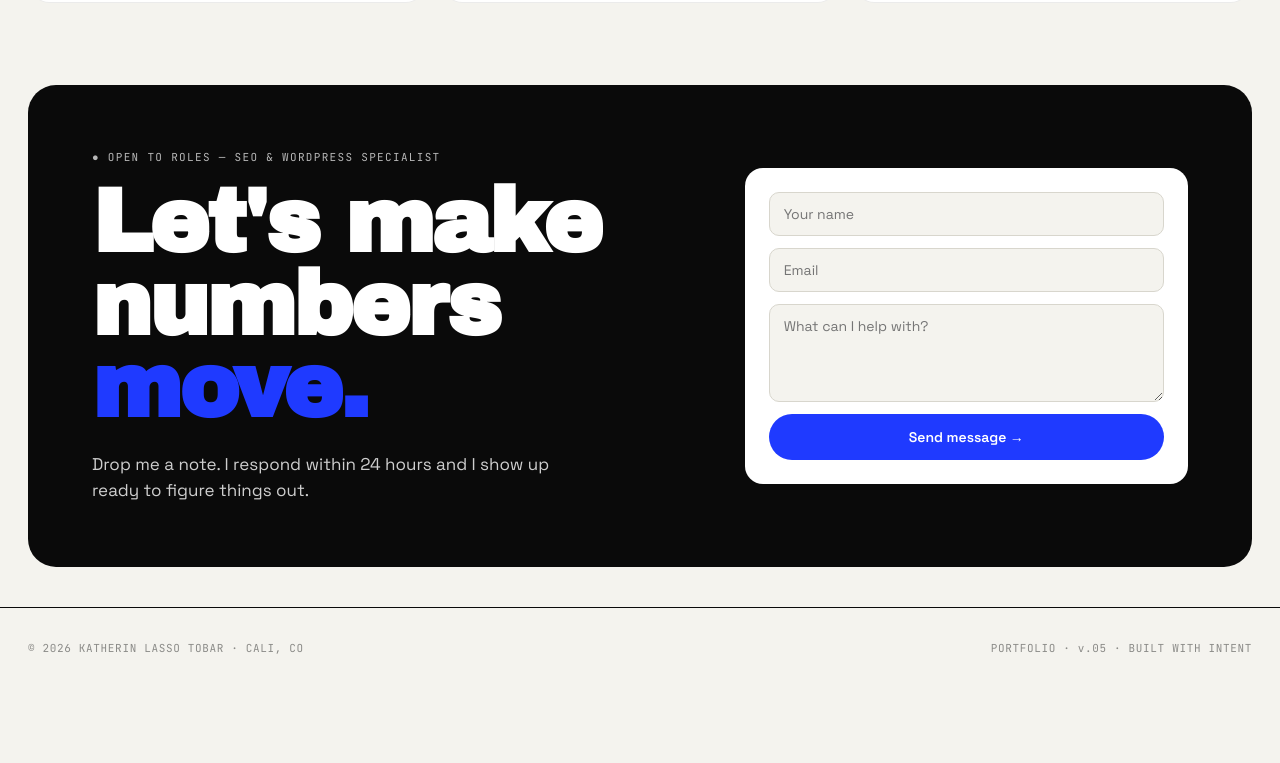
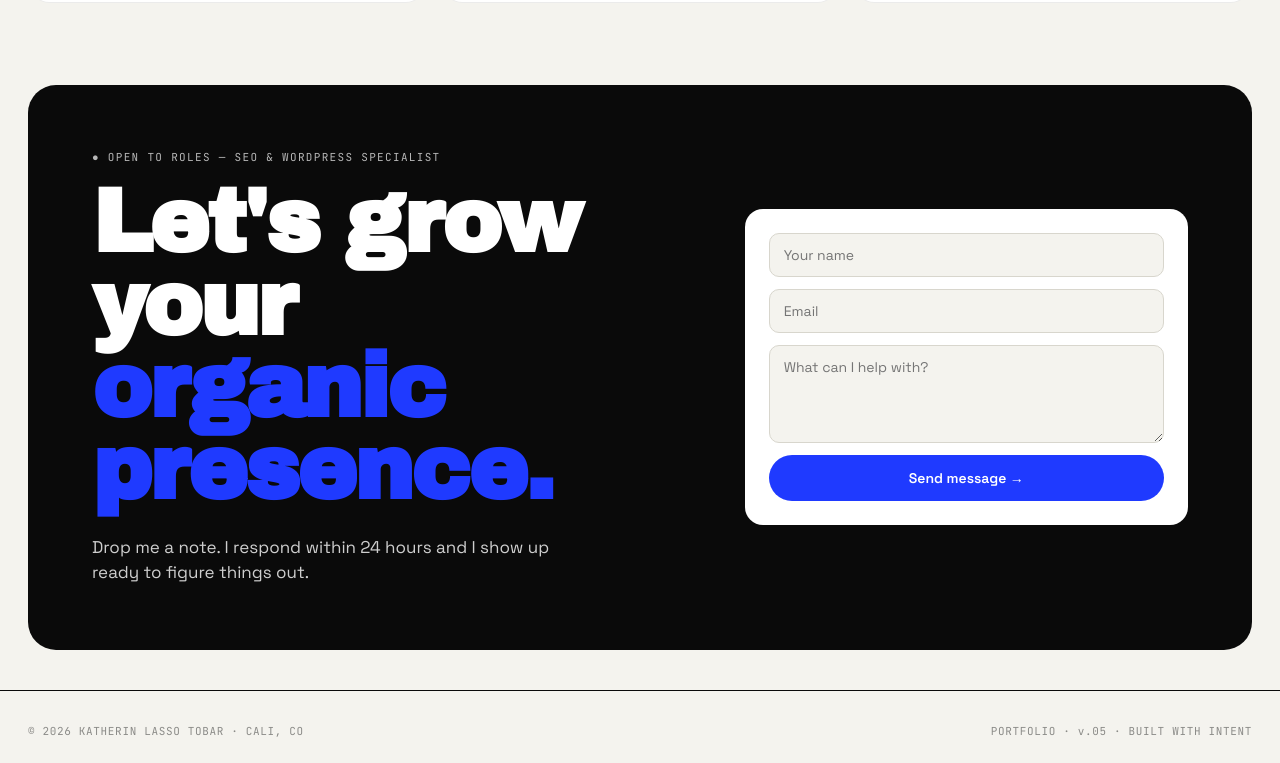
Before and after one commit to Kaitobar/portfolio, a React (Vite) app: page / in a window 1280 px wide. Shown: the part 4371-5134 px from the top of the page. Before the commit the page ends 5052 px from the top, so only its background shows below. Built offline with nearby package versions, Linux system fonts and the light colour scheme.

Commit message:
Update contact headline

```diff
--- a/src/components/Contact.jsx
+++ b/src/components/Contact.jsx
@@ -40,7 +40,7 @@ export const Contact = () => {
               margin: '0 0 24px 0',
               letterSpacing: '-0.03em',
             }}>
-              Let's make<br />numbers <em style={{ color: 'var(--accent)', fontStyle: 'normal' }}>move.</em>
+              Let's grow your<br /><em style={{ color: 'var(--accent)', fontStyle: 'normal' }}>organic presence.</em>
             </h2>
             <p className="grotesk" style={{ fontSize: 17, opacity: 0.8, lineHeight: 1.5, maxWidth: 480, margin: 0 }}>
               Drop me a note. I respond within 24 hours and I show up ready to figure things out.
```
